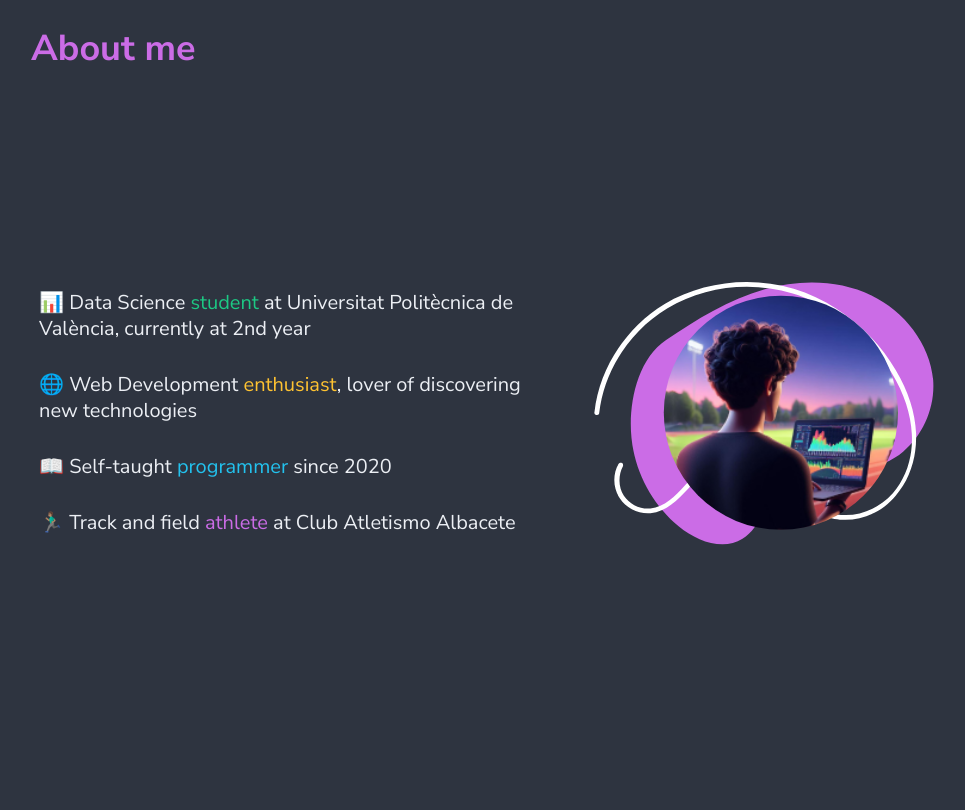
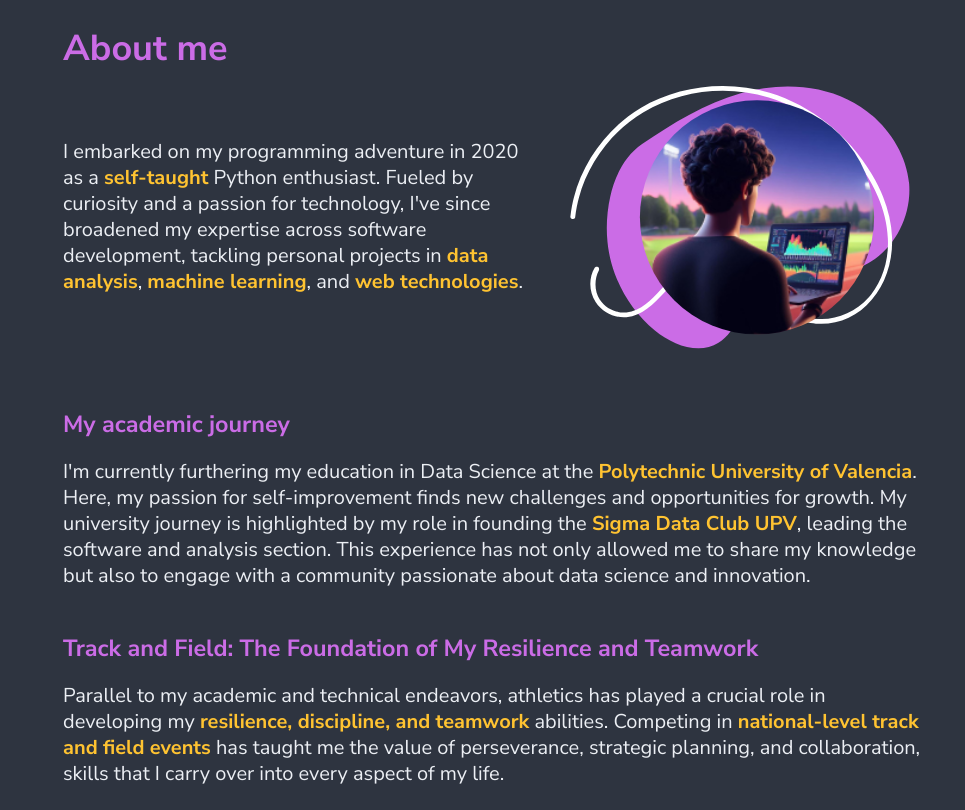
Before and after one commit to em4go/portfolio, an Astro site: page / in a window 1280 px wide. Shown: the part 820-1630 px from the top of the page, without its empty margins (145-1110 px from the left). Built offline with nearby package versions, Linux system fonts and the light colour scheme; Astro itself is replaced by a stand-in of ours.

Commit message:
Update About section in index page

```diff
--- a/src/layouts/Portfolio.astro
+++ b/src/layouts/Portfolio.astro
@@ -19,6 +19,11 @@ const {
 		<BaseHead {title} {description} {image} {robots} />
 	</head>
 	<body>
+		<img
+			src='corner-landing.png'
+			alt='Blue corner image'
+			class='landing-bg-img'
+		/>
 		<div class='container screen-size'>
 			<div class='nav-container'>
 				<Navbar>
--- a/src/pages/index.astro
+++ b/src/pages/index.astro
@@ -20,36 +20,58 @@ import ProjectSection from '../components/ProjectSection.astro';
 				<a class='button-1' href='#about'>See more</a>
 			</div>
 		</header>
-		<img
-			src='corner-landing.png'
-			alt='Blue corner image'
-			class='landing-bg-img'
-		/>
 
 		<!-- About -->
 		<section class='about-section' id='about'>
-			<h1 class='section-title'>About me</h1>
+			<h2 class='section-title'>About me</h2>
 			<div class='about-content'>
-				<ul class='text-container'>
-					<li>
-						📊 Data Science <span class='text-green'>student</span> at Universitat
-						Politècnica de València, currently at 2nd year
-					</li>
-					<li>
-						🌐 Web Development <span class='text-yellow'>enthusiast</span>,
-						lover of discovering new technologies
-					</li>
-					<li>
-						📖 Self-taught <span class='text-blue'>programmer</span> since 2020
-					</li>
-					<li>
-						🏃🏽‍♂️ Track and field <span class='text-purple'>athlete</span> at Club Atletismo
-						Albacete
-					</li>
-				</ul>
-				<div class='about__img-container'>
-					<img src='avatar-bg.svg' alt='Blob avatar bg' class='avatar-bg' />
-					<img src='dibujo_pixar.png' alt='Avatar' class='avatar-img' />
+				<div class='text-container'>
+					<div class='about-main'>
+						<p>
+							I embarked on my programming adventure in 2020 as a
+							<span class='text-yellow bold'>self-taught</span> Python enthusiast.
+							Fueled by curiosity and a passion for technology, I've since broadened
+							my expertise across software development, tackling personal projects
+							in <span class='text-yellow bold'>data analysis</span>,
+							<span class='text-yellow bold'>machine learning</span>, and <span
+								class='text-yellow bold'>web technologies</span
+							>.
+						</p>
+						<div class='about__img-container'>
+							<img src='avatar-bg.svg' alt='Blob avatar bg' class='avatar-bg' />
+							<img src='dibujo_pixar.png' alt='Avatar' class='avatar-img' />
+						</div>
+					</div>
+					<div class='about-subsection'>
+						<h3>My academic journey</h3>
+						<p>
+							I'm currently furthering my education in Data Science at the
+							<span class='bold text-yellow'
+								>Polytechnic University of Valencia</span
+							>. Here, my passion for self-improvement finds new challenges and
+							opportunities for growth. My university journey is highlighted by
+							my role in founding the <span class='bold text-yellow'
+								>Sigma Data Club UPV</span
+							>, leading the software and analysis section. This experience has
+							not only allowed me to share my knowledge but also to engage with
+							a community passionate about data science and innovation.
+						</p>
+					</div>
+					<div class='about-subsection'>
+						<h3>
+							Track and Field: The Foundation of My Resilience and Teamwork
+						</h3>
+						<p>
+							Parallel to my academic and technical endeavors, athletics has
+							played a crucial role in developing my <span
+								class='bold text-yellow'
+								>resilience, discipline, and teamwork</span
+							> abilities. Competing in <span class='bold text-yellow'
+								>national-level track and field events</span
+							> has taught me the value of perseverance, strategic planning, and
+							collaboration, skills that I carry over into every aspect of my life.
+						</p>
+					</div>
 				</div>
 			</div>
 		</section>
--- a/src/styles/global.css
+++ b/src/styles/global.css
@@ -72,6 +72,7 @@ svg {
 	display: flex;
 	align-items: center;
 	justify-content: center;
+	flex-grow: 2;
 }
 
 .about-section {
@@ -82,12 +83,6 @@ svg {
 	flex-direction: column;
 	align-items: center;
 	justify-content: center;
-}
-
-.about-content {
-	padding: 30px 0;
-	height: 100%;
-	flex-grow: 1;
 }
 
 .hero-main {
@@ -125,7 +120,7 @@ svg {
 	position: absolute;
 	top: 0;
 	right: 0;
-	height: 50%;
+	height: max(175px, 25lvw);
 	z-index: -1;
 }
 
@@ -149,7 +144,7 @@ svg {
 	position: absolute;
 	top: 50%;
 	right: 50%;
-	width: 100%;
+	width: 340px;
 	transform: translate(45%, -50%);
 }
 
@@ -249,12 +244,14 @@ svg {
 
 .container {
 	position: relative;
+	margin: auto;
 	display: grid;
 	grid-template-columns: 10% 80% 10%;
 	grid-template-rows: 1fr;
 	gap: 0px 0px;
 	grid-template-areas: 'nav main blank';
 	max-height: 100%;
+	max-width: 1200px;
 }
 
 .nav-container {
@@ -353,24 +350,43 @@ svg {
 .about-content {
 	display: flex;
 	align-items: center;
-	justify-content: center;
+	justify-content: space-between;
 	flex-grow: 1;
 	flex-wrap: wrap-reverse;
 	gap: 15px;
 }
 
 .text-container {
-	max-width: max(500px, 60%);
-	/* max-width: 60%; */
+	/* max-width: max(500px, 60%); */
+	width: 100%;
 	font-size: 20px;
 	text-wrap: pretty;
 	line-height: 1.3;
 	padding: 0;
 	display: flex;
 	flex-direction: column;
-	align-items: left;
 	justify-content: center;
-	gap: 30px;
+}
+
+.about-main {
+	width: 100%;
+	display: flex;
+	align-items: center;
+	justify-content: center;
+	flex-direction: row;
+	gap: 50px;
+	margin-bottom: 50px;
+}
+
+@media (max-width: 1100px) {
+	.about-main {
+		flex-direction: column;
+	}
+}
+
+.about-subsection h3 {
+	margin-bottom: 0;
+	color: #cb6ce6;
 }
 
 .about-image {
@@ -407,6 +423,10 @@ svg {
 
 .text-green {
 	color: #1dc984;
+}
+
+.bold {
+	font-weight: 700;
 }
 
 .blog-content {
```
